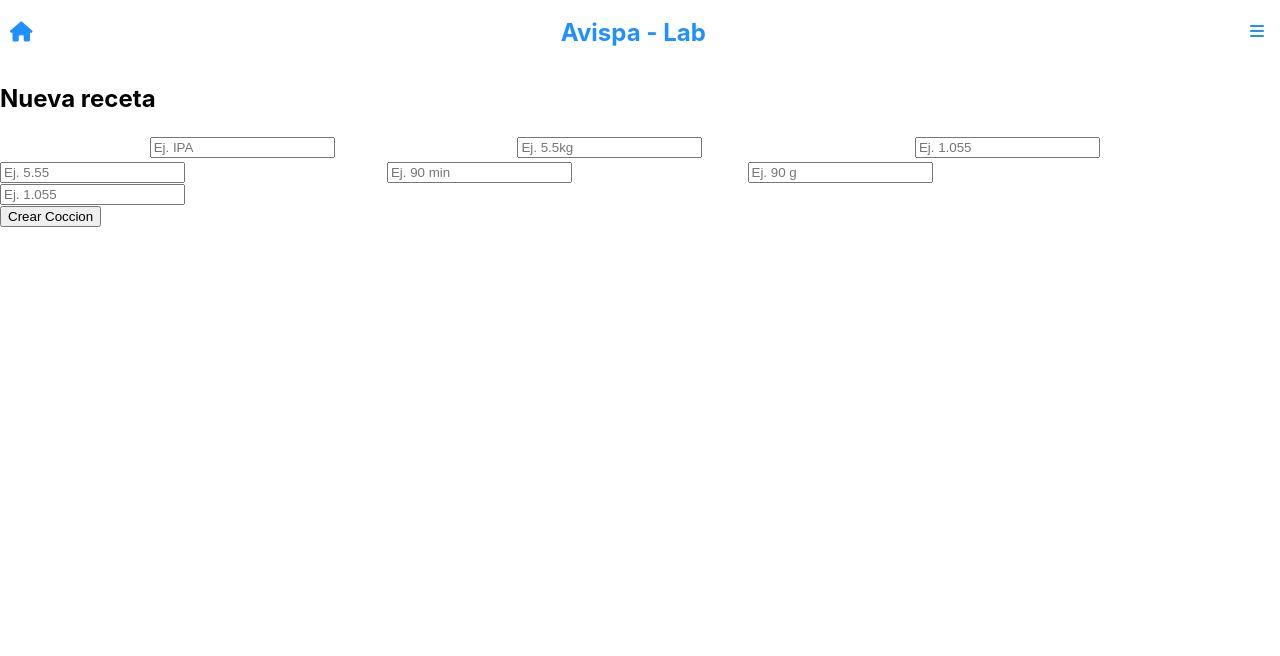
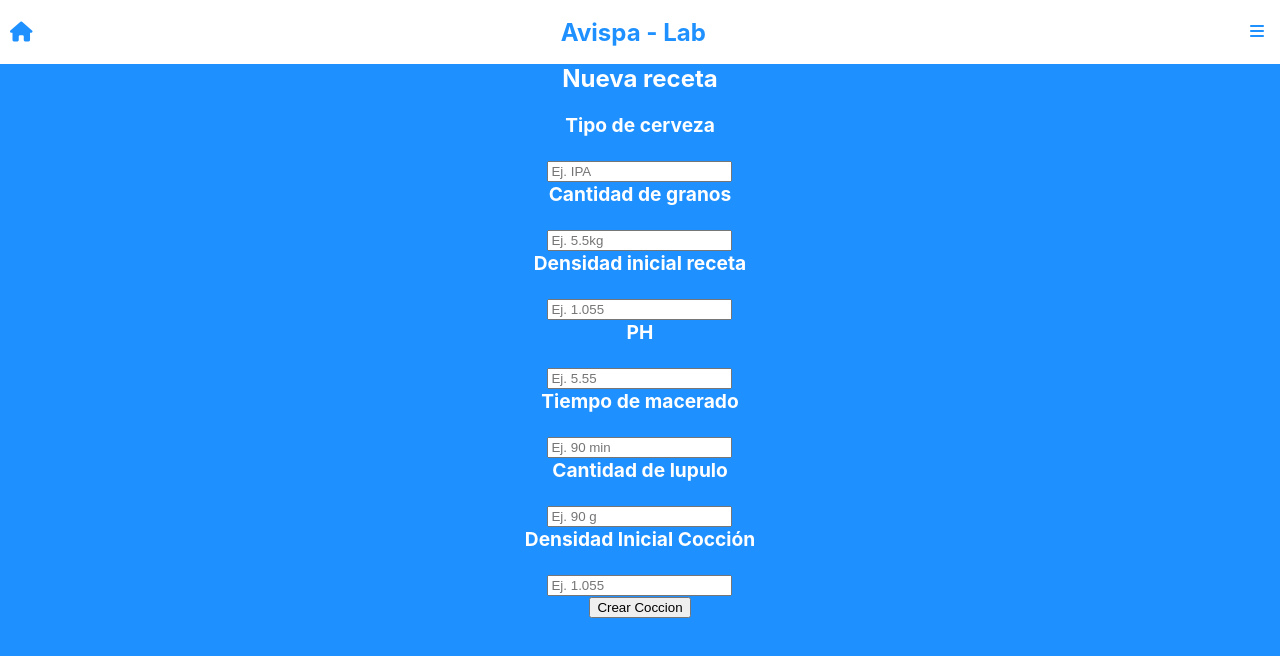
Before and after one commit to Pablito-1988/Avispa-Lab, a React (Create React App) app: page /new in a window 1280 px wide. Shown: the top 656 px of the page. Built offline with nearby package versions, Linux system fonts and the light colour scheme.

Commit message:
changes on css of new recipe

```diff
--- a/src/components/Recipe/New.js
+++ b/src/components/Recipe/New.js
@@ -1,6 +1,9 @@
 import firebaseApp from "../../firebase";
+import './recipe.css'
 import { Formik, Form, ErrorMessage } from "formik";
 import {getFirestore, doc, setDoc } from "firebase/firestore";
+import { useRef } from "react";
+import functions from "../../functions/Math";
 const firestore = getFirestore(firebaseApp);
 
 const New = () => {
@@ -11,6 +14,9 @@ const New = () => {
       (today.getMonth() + 1) +
       "/" +
       today.getFullYear();
+
+
+
   return (
     <div className="newRecipe">
       <h2 className="newRecipeTitle">Nueva receta</h2>
@@ -59,7 +65,7 @@ const New = () => {
         {({ handleChange }) => (
           <Form>
             <div className="newRecipeForm">
-              <label>Tipo de cerveza</label>
+              <label className="">Tipo de cerveza</label>
               <input
                 type="text"
                 onChange={handleChange}
@@ -77,6 +83,7 @@ const New = () => {
                 id="kg"
                 className="kgInput"
                 placeholder="Ej. 5.5kg"
+
               />
               <ErrorMessage name="kg" component="span" className="error" />
               <label>Densidad inicial receta</label>
--- /dev/null
+++ b/src/components/Recipe/recipe.css
@@ -0,0 +1,20 @@
+.newRecipe{
+    display: flex;
+    flex-direction: column;
+    align-items: center;
+    height: 100vh;
+    background-color: dodgerblue;
+}
+.newRecipeForm{
+    display: flex;
+    flex-direction: column;
+    align-items: center;
+
+    justify-content: space-around;
+}
+.newRecipeTitle{
+    text-align: center;
+    color: white;
+    margin-top: 0;
+
+}
```
